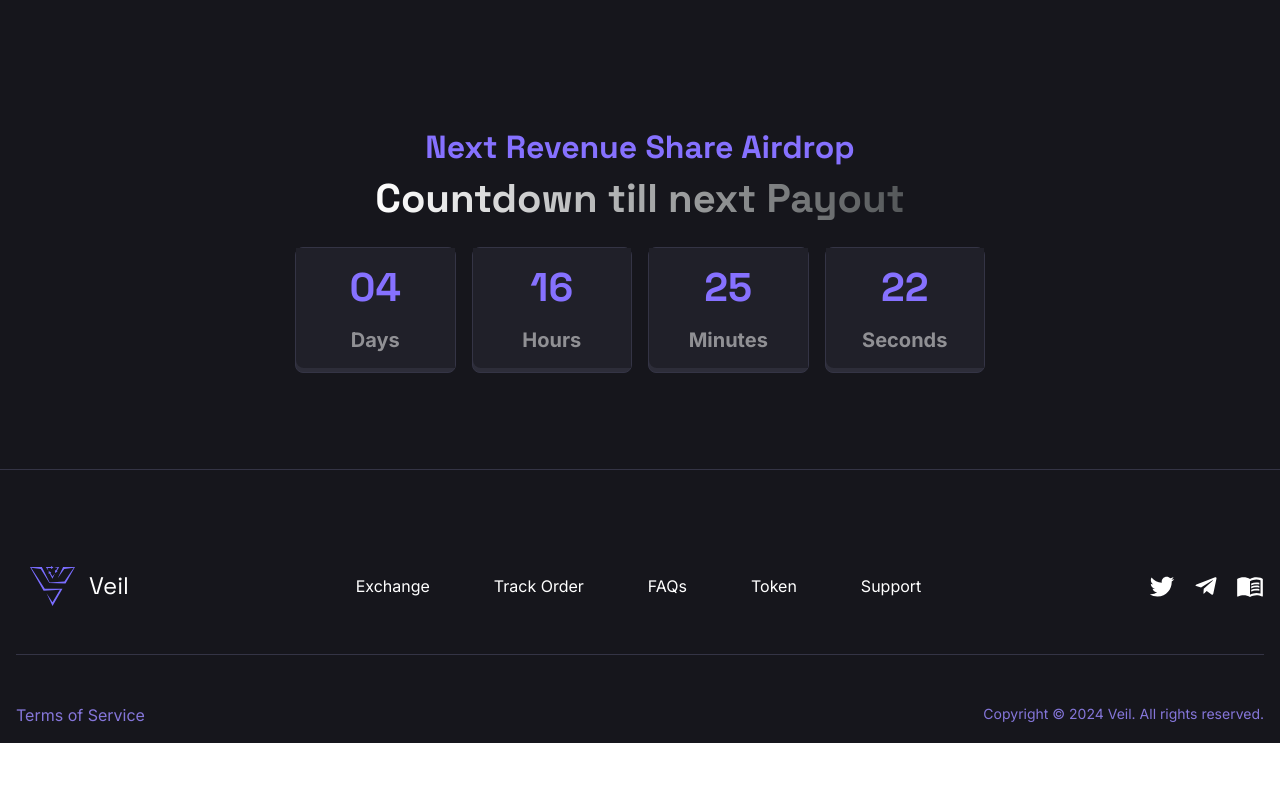
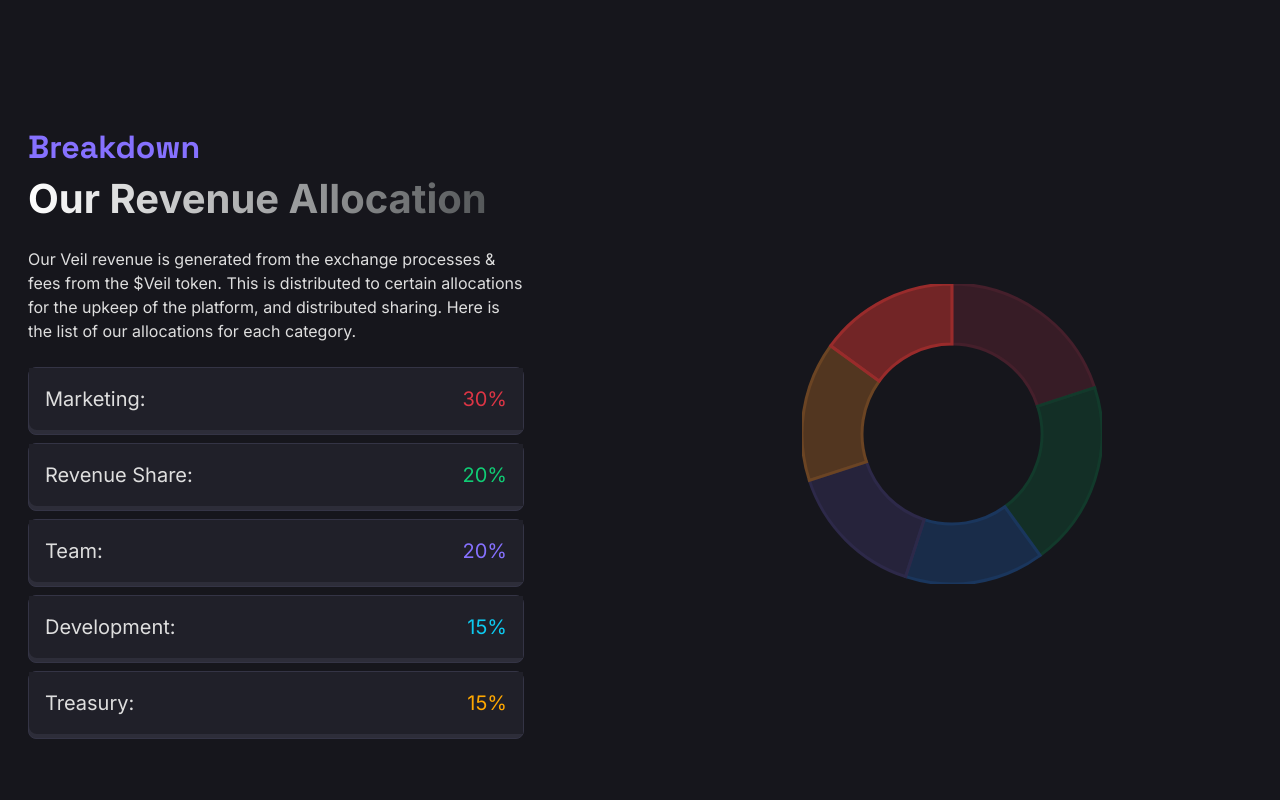
Before and after one commit to hagarcol/next.veil, a Next.js app: page /token in a window 1280 px wide. Shown: the part 1160-1960 px from the top of the page. Before the commit the page ends 1903 px from the top, so only its background shows below. Built offline with nearby package versions, Linux system fonts and the light colour scheme.

Commit message:
Fix: revenue page

```diff
--- a/src/assets/data.ts
+++ b/src/assets/data.ts
@@ -363,4 +363,32 @@ export const VEIL_TOKENOMICS_DATA = [
     name: "CEX Allocation:",
     amount: "80,000,000"
   },
-]
+];
+
+export const Revenue_Allocation_DATA = [
+  {
+    name: "Marketing:",
+    percent: "30%",
+    color: "#DC3545"
+  },
+  {
+    name: "Revenue Share:",
+    percent: "20%",
+    color: "#10CD75"
+  },
+  {
+    name: "Team:",
+    percent: "20%",
+    color: "#8671FF"
+  },
+  {
+    name: "Development:",
+    percent: "15%",
+    color: "#0DCAF0"
+  },
+  {
+    name: "Treasury:",
+    percent: "15%",
+    color: "#FFA800"
+  },
+];
--- /dev/null
+++ b/src/components/Token/Allocation/Canvas/index.tsx
@@ -0,0 +1,87 @@
+import React from 'react';
+import { Box, alpha } from '@mui/material';
+
+const DonutChart = () => {
+  const data = [
+    { value: 20, color: '#451f2b' },
+    { value: 20, color: '#123a2b' },
+    { value: 15, color: '#1A365D' },
+    { value: 15, color: '#2d2949' },
+    { value: 15, color: '#6B4423' },
+    { value: 15, color: '#992B2B' },
+  ];
+
+  const getLighterColor = (baseColor: string) => {
+    return alpha(baseColor, 0.7);
+  };
+
+  const total = data.reduce((sum, item) => sum + item.value, 0);
+
+  const createSegments = () => {
+    let startAngle = 0;
+    return data.map((item, index) => {
+      const percentage = item.value / total;
+      const angle = percentage * 360;
+      const endAngle = startAngle + angle;
+
+      const startRad = (startAngle - 90) * Math.PI / 180;
+      const endRad = (endAngle - 90) * Math.PI / 180;
+
+      const radius = 50;
+      const innerRadius = 30;
+
+      const x1 = 50 + radius * Math.cos(startRad);
+      const y1 = 50 + radius * Math.sin(startRad);
+      const x2 = 50 + radius * Math.cos(endRad);
+      const y2 = 50 + radius * Math.sin(endRad);
+
+      const x3 = 50 + innerRadius * Math.cos(endRad);
+      const y3 = 50 + innerRadius * Math.sin(endRad);
+      const x4 = 50 + innerRadius * Math.cos(startRad);
+      const y4 = 50 + innerRadius * Math.sin(startRad);
+
+      const largeArcFlag = angle > 180 ? 1 : 0;
+
+      const path = [
+        `M ${x1} ${y1}`,
+        `A ${radius} ${radius} 0 ${largeArcFlag} 1 ${x2} ${y2}`,
+        `L ${x3} ${y3}`,
+        `A ${innerRadius} ${innerRadius} 0 ${largeArcFlag} 0 ${x4} ${y4}`,
+        'Z'
+      ].join(' ');
+
+      startAngle = endAngle;
+
+      return (
+        <path
+          key={index}
+          d={path}
+          fill={getLighterColor(item.color)}
+          stroke={item.color}
+          strokeWidth="1"
+        />
+      );
+    });
+  };
+
+  return (
+    <Box
+      sx={{
+        width: '300px',
+        height: '300px',
+        margin: 'auto',
+        '& svg': {
+          display: 'block',
+          width: '100%',
+          height: '100%',
+        },
+      }}
+    >
+      <svg viewBox="0 0 100 100">
+        {createSegments()}
+      </svg>
+    </Box>
+  );
+};
+
+export default DonutChart;
--- /dev/null
+++ b/src/components/Token/Allocation/index.tsx
@@ -0,0 +1,110 @@
+// @mui
+import { Stack, useTheme, Typography, useMediaQuery } from "@mui/material";
+
+// components
+import CustomContainer from "@/components/Custom/Container";
+import TextSection from "@/components/Custom/TextSection";
+import CustomBox from "@/components/Custom/Box";
+import DonutChart from "./Canvas";
+
+// data
+import { Revenue_Allocation_DATA } from "@/assets/data";
+
+const RevenueAllocation = () => {
+  const theme = useTheme();
+  const islgOverScreen = useMediaQuery(theme.breakpoints.up("lg"));
+
+  return (
+    <CustomContainer>
+      <Stack direction={islgOverScreen ? "row" : "column"} justifyContent="space-between" gap={islgOverScreen ? 0 : 2}>
+        <Stack
+          padding="0 12px"
+          sx={{
+            width: islgOverScreen
+              ?"calc(100% / 12 * 5)"
+              : "100%"
+          }}
+        >
+          <TextSection
+            text="Breakdown"
+            align="left"
+            variant="customFont"
+            color="#8671FF"
+            fontSize={32}
+            margin="0 0 8px"
+          />
+
+          <TextSection
+            text="Our Revenue Allocation"
+            gradient={true}
+            align="left"
+            fontSize={40}
+            margin="0 0 24px"
+          />
+
+          <Typography
+            fontSize={16}
+            color="#DEDEDE"
+            margin="0 0 24px"
+          >
+            Our Veil revenue is generated from the exchange processes & fees from the $Veil token. This is distributed to certain allocations for the upkeep of the platform, and distributed sharing. Here is the list of our allocations for each category.
+          </Typography>
+
+          <Stack gap={1}>
+            {Revenue_Allocation_DATA.map((item, index) => (
+              <CustomBox
+                key={index}
+                content={
+                  <Stack
+                    direction="row"
+                    justifyContent="space-between"
+                    sx={{
+                      padding: "16px",
+                      backgroundColor: "#202029",
+                      flexGrow: 1,
+                      marginBottom: "4px",
+                      borderBottomLeftRadius: "1rem",
+                      borderBottomrightRadius: "1rem",
+                    }}
+                  >
+                    <Typography
+                      color="#DEDEDE"
+                      fontSize={20}
+                      align="left"
+                      fontWeight={400}
+                    >
+                      {item.name}
+                    </Typography>
+
+                    <Typography
+                      color={item.color}
+                      fontSize={20}
+                      align="left"
+                      fontWeight={400}
+                    >
+                      {item.percent}
+                    </Typography>
+                  </Stack>
+                }
+              />
+            ))}
+          </Stack>
+        </Stack>
+
+        <Stack
+          padding="0 12px"
+          alignItems="center"
+          sx={{
+            width: islgOverScreen
+              ?"calc(100% / 12 * 6)"
+              : "100%"
+          }}
+        >
+          <DonutChart />
+        </Stack>
+      </Stack>
+    </CustomContainer>
+  )
+};
+
+export default RevenueAllocation;
--- a/src/components/Token/index.tsx
+++ b/src/components/Token/index.tsx
@@ -6,6 +6,7 @@ import { Stack } from "@mui/material";
 // components
 import TokenSection from "./TokenSection";
 import VeilTokenStats from "./VeilTokenStats";
+import RevenueAllocation from "./Allocation";
 import CountSection from "../Revenue/CountSection";
 
 const Token = () => {
@@ -15,6 +16,8 @@ const Token = () => {
 
       <VeilTokenStats />
 
+      <RevenueAllocation />
+
       <CountSection />
     </Stack>
   )
```
